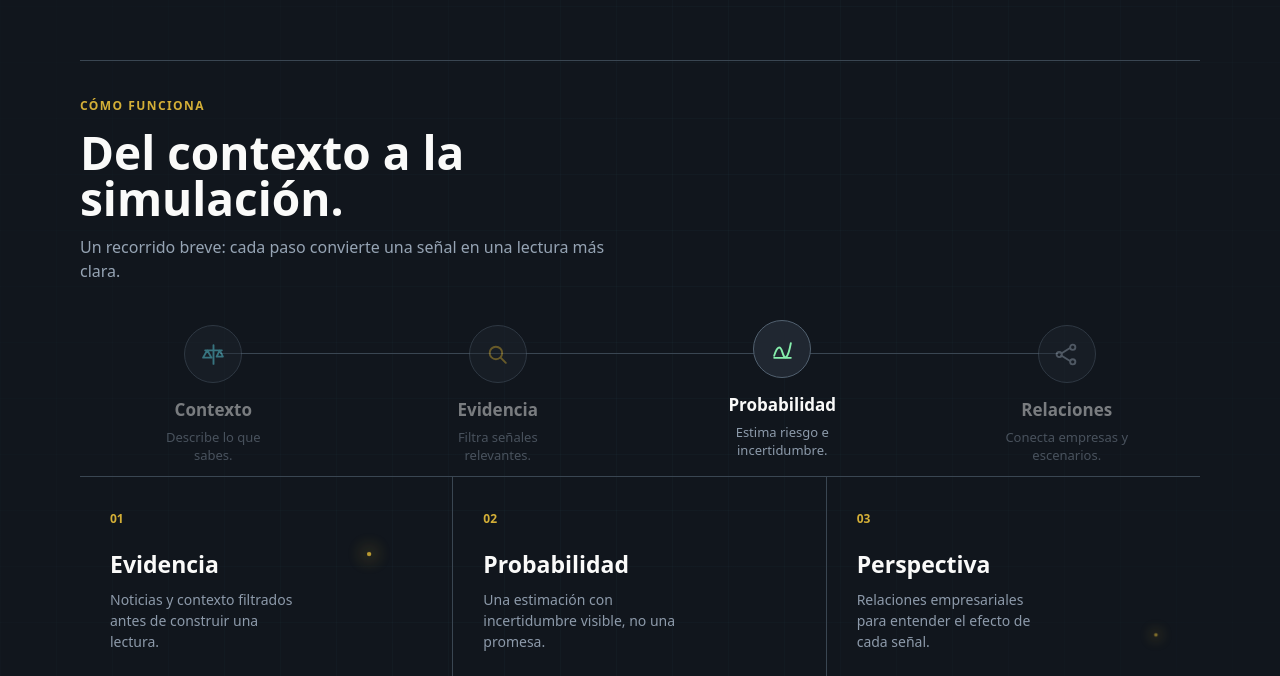
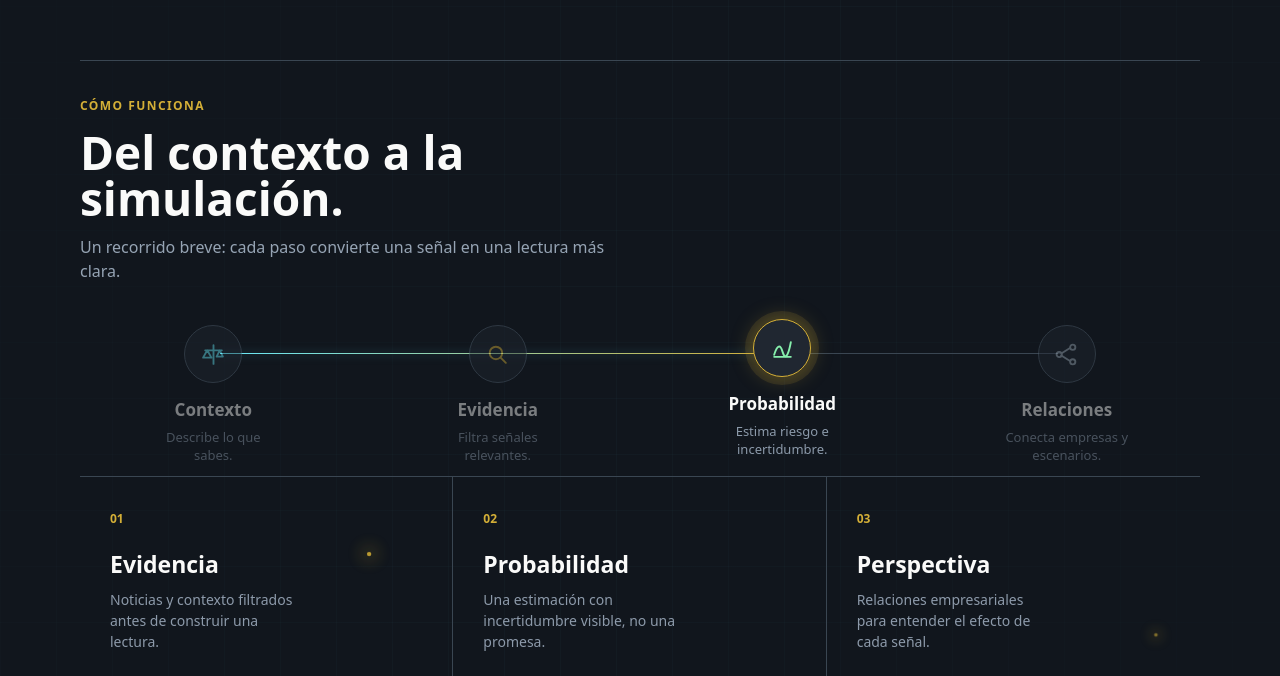
Before and after one commit to samuelfl680/Vesor-Group, a Next.js app: page / in a window 1280 px wide. Shown: the part 834-1510 px from the top of the page. Built offline with nearby package versions, Linux system fonts and the light colour scheme; no server answers.

Commit message:
fix: controlar secuencia del trail con estado

```diff
--- a/src/app/globals.css
+++ b/src/app/globals.css
@@ -216,13 +216,14 @@ main.container:has(.landing-home) { max-width: none; width: 100%; padding: 0; }
 .process-heading > p:last-child { color: #96a4b4; font-size: 16px; margin-top: 14px; }
 .process-track { position: relative; display: grid; grid-template-columns: repeat(4, 1fr); gap: 18px; margin-top: 42px; }
 .process-track::before, .process-progress { content: ""; position: absolute; top: 28px; left: 12.5%; right: 12.5%; height: 1px; background: #3a4652; z-index: 0; }
-.process-progress { transform-origin: left center; background: linear-gradient(90deg, var(--cyan), var(--primary)); animation: process-trail 8s linear infinite; box-shadow: 0 0 12px rgba(103,232,249,.5); z-index: 1; }
+.process-progress { transform-origin: left center; background: linear-gradient(90deg, var(--cyan), var(--primary)); transition: transform 1.65s cubic-bezier(.22,.75,.2,1); box-shadow: 0 0 12px rgba(103,232,249,.5); z-index: 1; }
 .process-progress::after { content: ""; position: absolute; right: -6px; top: -6px; width: 12px; height: 12px; border-radius: 50%; background: var(--primary); box-shadow: 0 0 16px 4px rgba(212,175,55,.65); }
-@keyframes process-trail { 0%, 8% { opacity: 0; transform: scaleX(0); } 12% { opacity: 1; transform: scaleX(0); } 25%, 31% { opacity: 1; transform: scaleX(.3333); } 50%, 56% { opacity: 1; transform: scaleX(.6666); } 75%, 84% { opacity: 1; transform: scaleX(1); } 92%, 100% { opacity: 0; transform: scaleX(1); } }
-.process-step { position: relative; z-index: 1; display: flex; flex-direction: column; align-items: center; text-align: center; opacity: .45; animation: process-step 8s linear infinite; animation-delay: calc(var(--step-index) * -2s); }
+.process-step { position: relative; z-index: 1; display: flex; flex-direction: column; align-items: center; text-align: center; opacity: .45; transition: opacity .45s ease, transform .45s cubic-bezier(.2,.8,.2,1); }
+.process-step-active { opacity: 1; transform: translateY(-6px); }
 .process-icon { position: relative; z-index: 2; background: #202731; }
-@keyframes process-step { 0%, 25% { opacity: 1; transform: translateY(-5px); } 25.01%, 100% { opacity: .45; transform: translateY(0); } }
 .process-icon { display: flex; align-items: center; justify-content: center; width: 58px; height: 58px; border: 1px solid #526170; border-radius: 50%; background: #202731; color: #9caab9; margin-bottom: 14px; }
+.process-step-active .process-icon { border-color: var(--primary); color: var(--primary); box-shadow: 0 0 0 8px rgba(212,175,55,.12), 0 0 22px rgba(212,175,55,.35); animation: process-pop .6s cubic-bezier(.2,1.4,.4,1); }
+@keyframes process-pop { 0% { transform: scale(.82); } 65% { transform: scale(1.18); } 100% { transform: scale(1); } }
 .process-icon svg { width: 25px; height: 25px; fill: none; stroke: currentColor; stroke-linecap: round; stroke-linejoin: round; stroke-width: 1.8; }
 .process-step strong { font-size: 17px; }
 .process-step p { color: #8c9aaa; font-size: 13px; line-height: 1.4; margin: 5px auto 0; max-width: 18ch; }
--- a/src/app/page.tsx
+++ b/src/app/page.tsx
@@ -2,6 +2,7 @@ import Link from "next/link";
 import Image from "next/image";
 import { createClient } from "@/lib/supabase/server";
 import ScrollReveal from "@/components/ScrollReveal";
+import ProcessTrail from "@/components/ProcessTrail";
 
 export const dynamic = "force-dynamic";
 
@@ -41,18 +42,7 @@ export default async function Home() {
         </div>
       </section>
 
-      <ScrollReveal className="landing-process-wrap"><section className="landing-process" aria-label="Cómo funciona el simulador">
-        <div className="process-heading"><p className="landing-kicker">Cómo funciona</p><h2>Del contexto a la simulación.</h2><p>Un recorrido breve: cada paso convierte una señal en una lectura más clara.</p></div>
-        <div className="process-track">
-          <div className="process-progress" />
-          {[
-            ["context", "Contexto", "Describe lo que sabes."],
-            ["evidence", "Evidencia", "Filtra señales relevantes."],
-            ["probability", "Probabilidad", "Estima riesgo e incertidumbre."],
-            ["relations", "Relaciones", "Conecta empresas y escenarios."],
-          ].map(([kind, title, text], index) => <article className="process-step" key={kind} style={{ "--step-index": index } as React.CSSProperties}><span className={`process-icon process-icon-${kind}`}>{TrailIcon(kind)}</span><strong>{title}</strong><p>{text}</p></article>)}
-        </div>
-      </section></ScrollReveal>
+      <ScrollReveal className="landing-process-wrap"><ProcessTrail /></ScrollReveal>
 
       <ScrollReveal className="landing-principles-wrap"><section className="landing-principles" aria-label="Principios de Vesor">
         <article><span>01</span><h2>Evidencia</h2><p>Noticias y contexto filtrados antes de construir una lectura.</p></article>
@@ -68,10 +58,3 @@ export default async function Home() {
     </div>
   );
 }
-
-function TrailIcon(kind: string) {
-  if (kind === "evidence") return <svg viewBox="0 0 24 24" aria-hidden="true"><circle cx="10.5" cy="10.5" r="6" /><path d="m15 15 5 5" /></svg>;
-  if (kind === "probability") return <svg viewBox="0 0 24 24" aria-hidden="true"><path d="M4 18c3-10 6-10 8-3s5 7 8-9" /><path d="M4 20h16" /></svg>;
-  if (kind === "relations") return <svg viewBox="0 0 24 24" aria-hidden="true"><circle cx="5" cy="12" r="2.5" /><circle cx="18" cy="5" r="2.5" /><circle cx="18" cy="19" r="2.5" /><path d="m7 11 8-5M7 13l8 5" /></svg>;
-  return <svg viewBox="0 0 24 24" aria-hidden="true"><path d="M12 3v18M4 8h16M6 8l-4 7h8zM18 8l-3 6h6z" /></svg>;
-}
--- /dev/null
+++ b/src/components/ProcessTrail.tsx
@@ -0,0 +1,54 @@
+"use client";
+
+import { useEffect, useRef, useState } from "react";
+
+const STEPS = [
+  ["context", "Contexto", "Describe lo que sabes."],
+  ["evidence", "Evidencia", "Filtra señales relevantes."],
+  ["probability", "Probabilidad", "Estima riesgo e incertidumbre."],
+  ["relations", "Relaciones", "Conecta empresas y escenarios."],
+] as const;
+
+export default function ProcessTrail() {
+  const [activeStep, setActiveStep] = useState(0);
+  const [visible, setVisible] = useState(false);
+  const trackRef = useRef<HTMLDivElement>(null);
+
+  useEffect(() => {
+    const track = trackRef.current;
+    if (!track) return;
+    const observer = new IntersectionObserver(([entry]) => setVisible(entry.isIntersecting), { threshold: 0.25 });
+    observer.observe(track);
+    return () => observer.disconnect();
+  }, []);
+
+  useEffect(() => {
+    if (!visible) return;
+    setActiveStep(0);
+    const timer = window.setInterval(() => {
+      setActiveStep((current) => (current + 1) % STEPS.length);
+    }, 2000);
+    return () => window.clearInterval(timer);
+  }, [visible]);
+
+  return (
+    <section className="landing-process" aria-label="Cómo funciona el simulador">
+      <div className="process-heading"><p className="landing-kicker">Cómo funciona</p><h2>Del contexto a la simulación.</h2><p>Un recorrido breve: cada paso convierte una señal en una lectura más clara.</p></div>
+      <div className="process-track" ref={trackRef}>
+        <div className="process-progress" style={{ transform: `scaleX(${activeStep / (STEPS.length - 1)})` }} />
+        {STEPS.map(([kind, title, text], index) => <article className={`process-step ${activeStep === index ? "process-step-active" : ""}`} key={kind}>
+          <span className={`process-icon process-icon-${kind}`}>{trailIcon(kind)}</span>
+          <strong>{title}</strong>
+          <p>{text}</p>
+        </article>)}
+      </div>
+    </section>
+  );
+}
+
+function trailIcon(kind: string) {
+  if (kind === "evidence") return <svg viewBox="0 0 24 24" aria-hidden="true"><circle cx="10.5" cy="10.5" r="6" /><path d="m15 15 5 5" /></svg>;
+  if (kind === "probability") return <svg viewBox="0 0 24 24" aria-hidden="true"><path d="M4 18c3-10 6-10 8-3s5 7 8-9" /><path d="M4 20h16" /></svg>;
+  if (kind === "relations") return <svg viewBox="0 0 24 24" aria-hidden="true"><circle cx="5" cy="12" r="2.5" /><circle cx="18" cy="5" r="2.5" /><circle cx="18" cy="19" r="2.5" /><path d="m7 11 8-5M7 13l8 5" /></svg>;
+  return <svg viewBox="0 0 24 24" aria-hidden="true"><path d="M12 3v18M4 8h16M6 8l-4 7h8zM18 8l-3 6h6z" /></svg>;
+}
```
